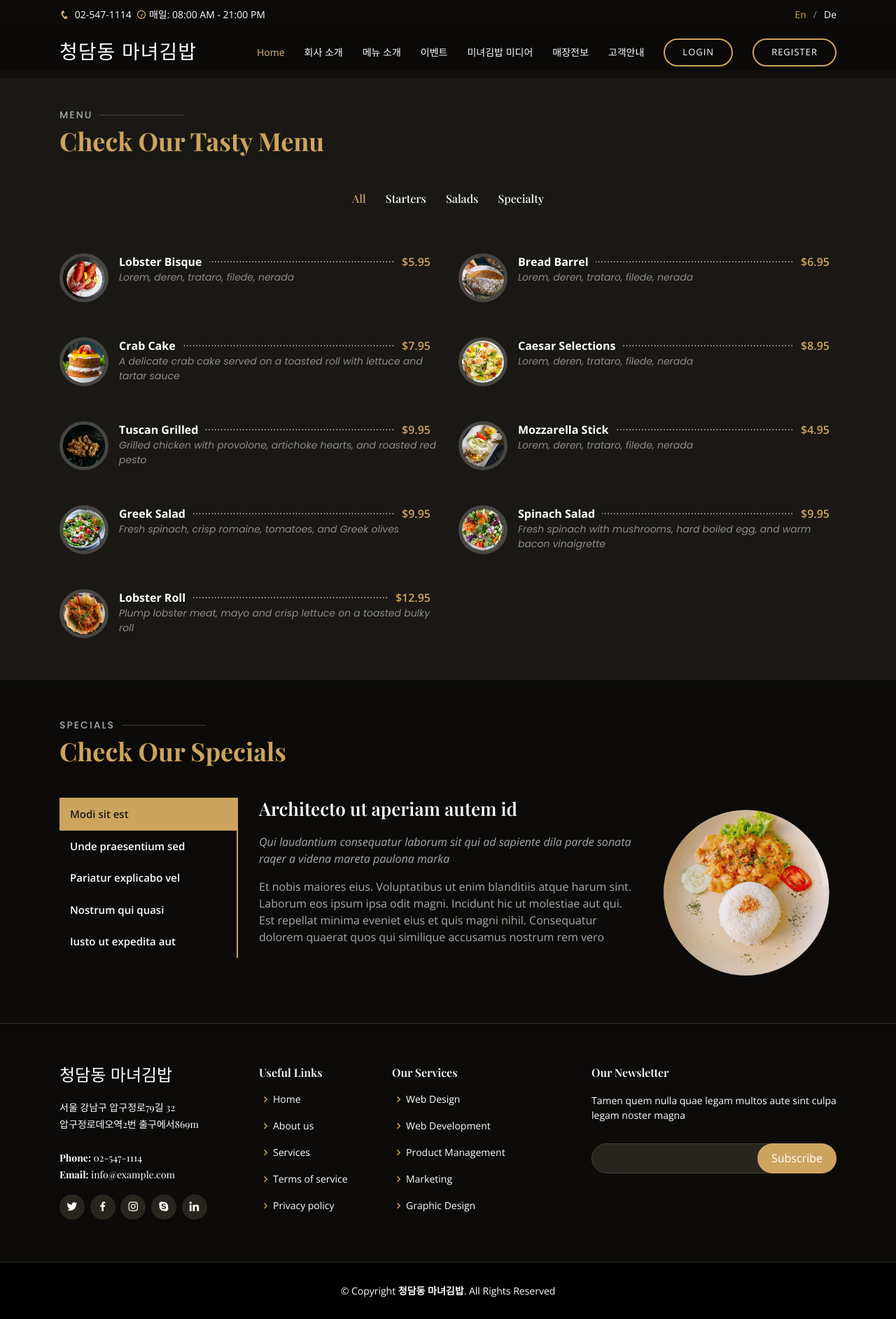
After one commit to mambalde/ManioKimbabProject, a Django app: page /menuItems/ in a window 1280 px wide. The commit adds this page. Shown: the whole page at 70% size. Run offline with Django 3.2, Linux system fonts and the light colour scheme; some libraries are stand-ins or nearby versions; some web fonts are replaced.

Commit message:
lastCpmmit

```diff
--- a/ManioKimbab/__init__.py
+++ b/ManioKimbab/__init__.py
@@ -0,0 +1,3 @@
+import pymysql
+
+pymysql.install_as_MySQLdb()
--- a/ManioKimbab/urls.py
+++ b/ManioKimbab/urls.py
@@ -4,6 +4,6 @@ from django.urls import path, include
 
 urlpatterns = [
     path('', include('pages.urls')),
-    path('menuItem/', include('menuItems.urls')),
+    path('menuItems/', include('MenuListings.urls')),
     path('admin/', admin.site.urls),
 ]
--- /dev/null
+++ b/MenuListings/urls.py
@@ -0,0 +1,8 @@
+from django.urls import path
+from . import views
+
+urlpatterns = [
+    path('', views.index, name='menuItems'),
+    path('<int:menuItem_id>', views.menuList, name='menuItem'),
+    path('search', views.search, name='search')
+]
--- a/MenuListings/views.py
+++ b/MenuListings/views.py
@@ -1,8 +1,12 @@
 from django.shortcuts import render
 
-from . import views
-urlpatterns = [
-    path('', views.index, name='menuLists'),
-    path('<int: menuItem_id>', views.menuList, name='menuItem')
-    path('search', views.search, name='search')
-]
+def index (request):
+  return  render(request, 'menuItems/menuItems.html')
+
+
+def menuList (request):
+   return render(request, 'menuItems/menuItem.html')
+
+
+def search (request):
+   return render(request, 'menuItems/search.html')
--- /dev/null
+++ b/templates/menuItems/menuItem.html
@@ -0,0 +1 @@
+<h1>Your menu here</h1>
--- /dev/null
+++ b/templates/menuItems/menuItems.html
@@ -0,0 +1,221 @@
+  <!-- ======= Menu Section ======= -->
+{% extends 'base.html' %}
+
+{% block content %}
+
+{% load static %}
+
+  <section id="menu" class="menu section-bg" style="margin-top: 100px;">
+    <div class="container" data-aos="fade-up">
+
+      <div class="section-title">
+        <h2>Menu</h2>
+        <p>Check Our Tasty Menu</p>
+      </div>
+
+      <div class="row" data-aos="fade-up" data-aos-delay="100">
+        <div class="col-lg-12 d-flex justify-content-center">
+          <ul id="menu-flters">
+            <li data-filter="*" class="filter-active">All</li>
+            <li data-filter=".filter-starters">Starters</li>
+            <li data-filter=".filter-salads">Salads</li>
+            <li data-filter=".filter-specialty">Specialty</li>
+          </ul>
+        </div>
+      </div>
+
+      <div class="row menu-container" data-aos="fade-up" data-aos-delay="200">
+
+        <div class="col-lg-6 menu-item filter-starters">
+          <img src="{% static 'img/menu/lobster-bisque.jpg' %}" class="menu-img" alt="">
+          <div class="menu-content">
+            <a href="#">Lobster Bisque</a><span>$5.95</span>
+          </div>
+          <div class="menu-ingredients">
+            Lorem, deren, trataro, filede, nerada
+          </div>
+        </div>
+
+        <div class="col-lg-6 menu-item filter-specialty">
+          <img src="{% static 'img/menu/bread-barrel.jpg' %}" class="menu-img" alt="">
+          <div class="menu-content">
+            <a href="#">Bread Barrel</a><span>$6.95</span>
+          </div>
+          <div class="menu-ingredients">
+            Lorem, deren, trataro, filede, nerada
+          </div>
+        </div>
+
+        <div class="col-lg-6 menu-item filter-starters">
+          <img src="{% static 'img/menu/cake.jpg'%}" class="menu-img" alt="">
+          <div class="menu-content">
+            <a href="#">Crab Cake</a><span>$7.95</span>
+          </div>
+          <div class="menu-ingredients">
+            A delicate crab cake served on a toasted roll with lettuce and tartar sauce
+          </div>
+        </div>
+
+        <div class="col-lg-6 menu-item filter-salads">
+          <img src="{% static 'img/menu/caesar.jpg' %}" class="menu-img" alt="">
+          <div class="menu-content">
+            <a href="#">Caesar Selections</a><span>$8.95</span>
+          </div>
+          <div class="menu-ingredients">
+            Lorem, deren, trataro, filede, nerada
+          </div>
+        </div>
+
+        <div class="col-lg-6 menu-item filter-specialty">
+          <img src="{% static 'img/menu/tuscan-grilled.jpg' %}" class="menu-img" alt="">
+          <div class="menu-content">
+            <a href="#">Tuscan Grilled</a><span>$9.95</span>
+          </div>
+          <div class="menu-ingredients">
+            Grilled chicken with provolone, artichoke hearts, and roasted red pesto
+          </div>
+        </div>
+
+        <div class="col-lg-6 menu-item filter-starters">
+          <img src="{% static 'img/menu/mozzarella.jpg' %}" class="menu-img" alt="">
+          <div class="menu-content">
+            <a href="#">Mozzarella Stick</a><span>$4.95</span>
+          </div>
+          <div class="menu-ingredients">
+            Lorem, deren, trataro, filede, nerada
+          </div>
+        </div>
+
+        <div class="col-lg-6 menu-item filter-salads">
+          <img src="{% static 'img/menu/greek-salad.jpg' %}" class="menu-img" alt="">
+          <div class="menu-content">
+            <a href="#">Greek Salad</a><span>$9.95</span>
+          </div>
+          <div class="menu-ingredients">
+            Fresh spinach, crisp romaine, tomatoes, and Greek olives
+          </div>
+        </div>
+
+        <div class="col-lg-6 menu-item filter-salads">
+          <img src="{% static 'img/menu/spinach-salad.jpg' %}" class="menu-img" alt="">
+          <div class="menu-content">
+            <a href="#">Spinach Salad</a><span>$9.95</span>
+          </div>
+          <div class="menu-ingredients">
+            Fresh spinach with mushrooms, hard boiled egg, and warm bacon vinaigrette
+          </div>
+        </div>
+
+        <div class="col-lg-6 menu-item filter-specialty">
+          <img src="{% static 'img/menu/lobster-roll.jpg'%} " class="menu-img" alt="">
+          <div class="menu-content">
+            <a href="#">Lobster Roll</a><span>$12.95</span>
+          </div>
+          <div class="menu-ingredients">
+            Plump lobster meat, mayo and crisp lettuce on a toasted bulky roll
+          </div>
+        </div>
+
+      </div>
+
+    </div>
+  </section><!-- End Menu Section -->
+
+  <!-- ======= Specials Section ======= -->
+  <section id="specials" class="specials">
+    <div class="container" data-aos="fade-up">
+
+      <div class="section-title">
+        <h2>Specials</h2>
+        <p>Check Our Specials</p>
+      </div>
+
+      <div class="row" data-aos="fade-up" data-aos-delay="100">
+        <div class="col-lg-3">
+          <ul class="nav nav-tabs flex-column">
+            <li class="nav-item">
+              <a class="nav-link active show" data-toggle="tab" href="#tab-1">Modi sit est</a>
+            </li>
+            <li class="nav-item">
+              <a class="nav-link" data-toggle="tab" href="#tab-2">Unde praesentium sed</a>
+            </li>
+            <li class="nav-item">
+              <a class="nav-link" data-toggle="tab" href="#tab-3">Pariatur explicabo vel</a>
+            </li>
+            <li class="nav-item">
+              <a class="nav-link" data-toggle="tab" href="#tab-4">Nostrum qui quasi</a>
+            </li>
+            <li class="nav-item">
+              <a class="nav-link" data-toggle="tab" href="#tab-5">Iusto ut expedita aut</a>
+            </li>
+          </ul>
+        </div>
+        <div class="col-lg-9 mt-4 mt-lg-0">
+          <div class="tab-content">
+            <div class="tab-pane active show" id="tab-1">
+              <div class="row">
+                <div class="col-lg-8 details order-2 order-lg-1">
+                  <h3>Architecto ut aperiam autem id</h3>
+                  <p class="font-italic">Qui laudantium consequatur laborum sit qui ad sapiente dila parde sonata raqer a videna mareta paulona marka</p>
+                  <p>Et nobis maiores eius. Voluptatibus ut enim blanditiis atque harum sint. Laborum eos ipsum ipsa odit magni. Incidunt hic ut molestiae aut qui. Est repellat minima eveniet eius et quis magni nihil. Consequatur dolorem quaerat quos qui similique accusamus nostrum rem vero</p>
+                </div>
+                <div class="col-lg-4 text-center order-1 order-lg-2">
+                  <img src="{% static 'img/specials-1.png' %}" alt="" class="img-fluid">
+                </div>
+              </div>
+            </div>
+            <div class="tab-pane" id="tab-2">
+              <div class="row">
+                <div class="col-lg-8 details order-2 order-lg-1">
+                  <h3>Et blanditiis nemo veritatis excepturi</h3>
+                  <p class="font-italic">Qui laudantium consequatur laborum sit qui ad sapiente dila parde sonata raqer a videna mareta paulona marka</p>
+                  <p>Ea ipsum voluptatem consequatur quis est. Illum error ullam omnis quia et reiciendis sunt sunt est. Non aliquid repellendus itaque accusamus eius et velit ipsa voluptates. Optio nesciunt eaque beatae accusamus lerode pakto madirna desera vafle de nideran pal</p>
+                </div>
+                <div class="col-lg-4 text-center order-1 order-lg-2">
+                  <img src="{% static 'img/specials-2.png' %}" alt="" class="img-fluid">
+                </div>
+              </div>
+            </div>
+            <div class="tab-pane" id="tab-3">
+              <div class="row">
+                <div class="col-lg-8 details order-2 order-lg-1">
+                  <h3>Impedit facilis occaecati odio neque aperiam sit</h3>
+                  <p class="font-italic">Eos voluptatibus quo. Odio similique illum id quidem non enim fuga. Qui natus non sunt dicta dolor et. In asperiores velit quaerat perferendis aut</p>
+                  <p>Iure officiis odit rerum. Harum sequi eum illum corrupti culpa veritatis quisquam. Neque necessitatibus illo rerum eum ut. Commodi ipsam minima molestiae sed laboriosam a iste odio. Earum odit nesciunt fugiat sit ullam. Soluta et harum voluptatem optio quae</p>
+                </div>
+                <div class="col-lg-4 text-center order-1 order-lg-2">
+                  <img src="{% static 'img/specials-3.png' %}" alt="" class="img-fluid">
+                </div>
+              </div>
+            </div>
+            <div class="tab-pane" id="tab-4">
+              <div class="row">
+                <div class="col-lg-8 details order-2 order-lg-1">
+                  <h3>Fuga dolores inventore laboriosam ut est accusamus laboriosam dolore</h3>
+                  <p class="font-italic">Totam aperiam accusamus. Repellat consequuntur iure voluptas iure porro quis delectus</p>
+                  <p>Eaque consequuntur consequuntur libero expedita in voluptas. Nostrum ipsam necessitatibus aliquam fugiat debitis quis velit. Eum ex maxime error in consequatur corporis atque. Eligendi asperiores sed qui veritatis aperiam quia a laborum inventore</p>
+                </div>
+                <div class="col-lg-4 text-center order-1 order-lg-2">
+                  <img src="{% static 'img/specials-4.png' %}" alt="" class="img-fluid">
+                </div>
+              </div>
+            </div>
+            <div class="tab-pane" id="tab-5">
+              <div class="row">
+                <div class="col-lg-8 details order-2 order-lg-1">
+                  <h3>Est eveniet ipsam sindera pad rone matrelat sando reda</h3>
+                  <p class="font-italic">Omnis blanditiis saepe eos autem qui sunt debitis porro quia.</p>
+                  <p>Exercitationem nostrum omnis. Ut reiciendis repudiandae minus. Omnis recusandae ut non quam ut quod eius qui. Ipsum quia odit vero atque qui quibusdam amet. Occaecati sed est sint aut vitae molestiae voluptate vel</p>
+                </div>
+                <div class="col-lg-4 text-center order-1 order-lg-2">
+                  <img src="{% static 'img/specials-5.png' %}" alt="" class="img-fluid">
+                </div>
+              </div>
+            </div>
+          </div>
+        </div>
+      </div>
+
+    </div>
+  </section><!-- End Specials Section -->
+  {% endblock %}
--- /dev/null
+++ b/templates/menuItems/search.html
@@ -0,0 +1,2 @@
+<h1>searchResult
+</h1>
--- a/templates/pages/index.html
+++ b/templates/pages/index.html
@@ -27,6 +27,7 @@
   <main id="main">
 
     <!-- ======= About Section ======= -->
+      <!-- =======
     <section id="about" class="about">
       <div class="container" data-aos="fade-up">
 
@@ -99,6 +100,7 @@
     </section><!-- End Why Us Section -->
 
     <!-- ======= Menu Section ======= -->
+      <!-- =======
     <section id="menu" class="menu section-bg">
       <div class="container" data-aos="fade-up">
 
@@ -216,6 +218,7 @@
     </section><!-- End Menu Section -->
 
     <!-- ======= Specials Section ======= -->
+    <!-- =======
     <section id="specials" class="specials">
       <div class="container" data-aos="fade-up">
 
--- a/templates/partials/_header.html
+++ b/templates/partials/_header.html
@@ -2,15 +2,15 @@
  <header id="header" class="fixed-top">
     <div class="container d-flex align-items-center">
 
-      <h1 class="logo mr-auto"><a href="index.html">청담동 마녀김밥</a></h1>
+      <h1 class="logo mr-auto"><a href="{% url 'index' %}">청담동 마녀김밥</a></h1>
       <!-- Uncomment below if you prefer to use an image logo -->
       <!-- <a href="index.html" class="logo mr-auto"><img src="assets/img/logo.png" alt="" class="img-fluid"></a>-->
 
       <nav class="nav-menu d-none d-lg-block">
         <ul>
           <li class="active"><a href="{% url 'index' %}">Home</a></li>
-          <li><a href="#about">회사 소개</a></li>
-          <li><a href="#menu">메뉴 소개</a></li>
+          <li ><a href="{% url 'about' %}">회사 소개</a></li>
+          <li><a href="{% url 'menuItems' %}">메뉴 소개</a></li>
           <li><a href="#events">이벤트</a></li>
           <li><a href="#gallery">미녀김밥 미디어</a></li>
           <li><a href="#chefs">매장전보</a></li>
```
Also changed, not shown: ManioKimbab/settings.py (+8 -2 lines), templates/pages/about.html (added, +40 -0 lines), MenuListings/migrations/__init__.py (deleted), pages/migrations/__init__.py (deleted), templates/menuLists/menuItem.html (deleted), templates/menuLists/menuItems.html (deleted), templates/menuLists/search.html (deleted), 1 other file.
